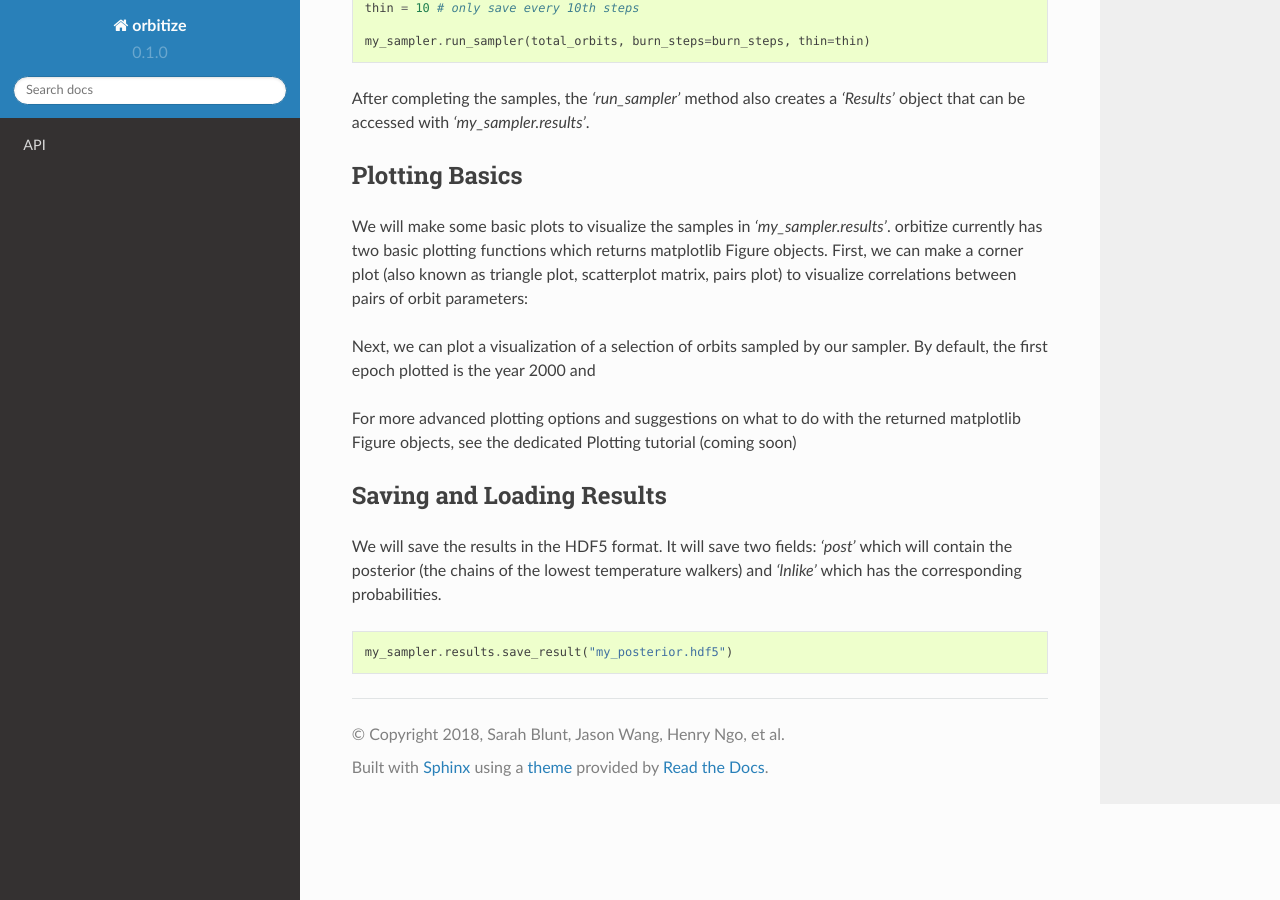
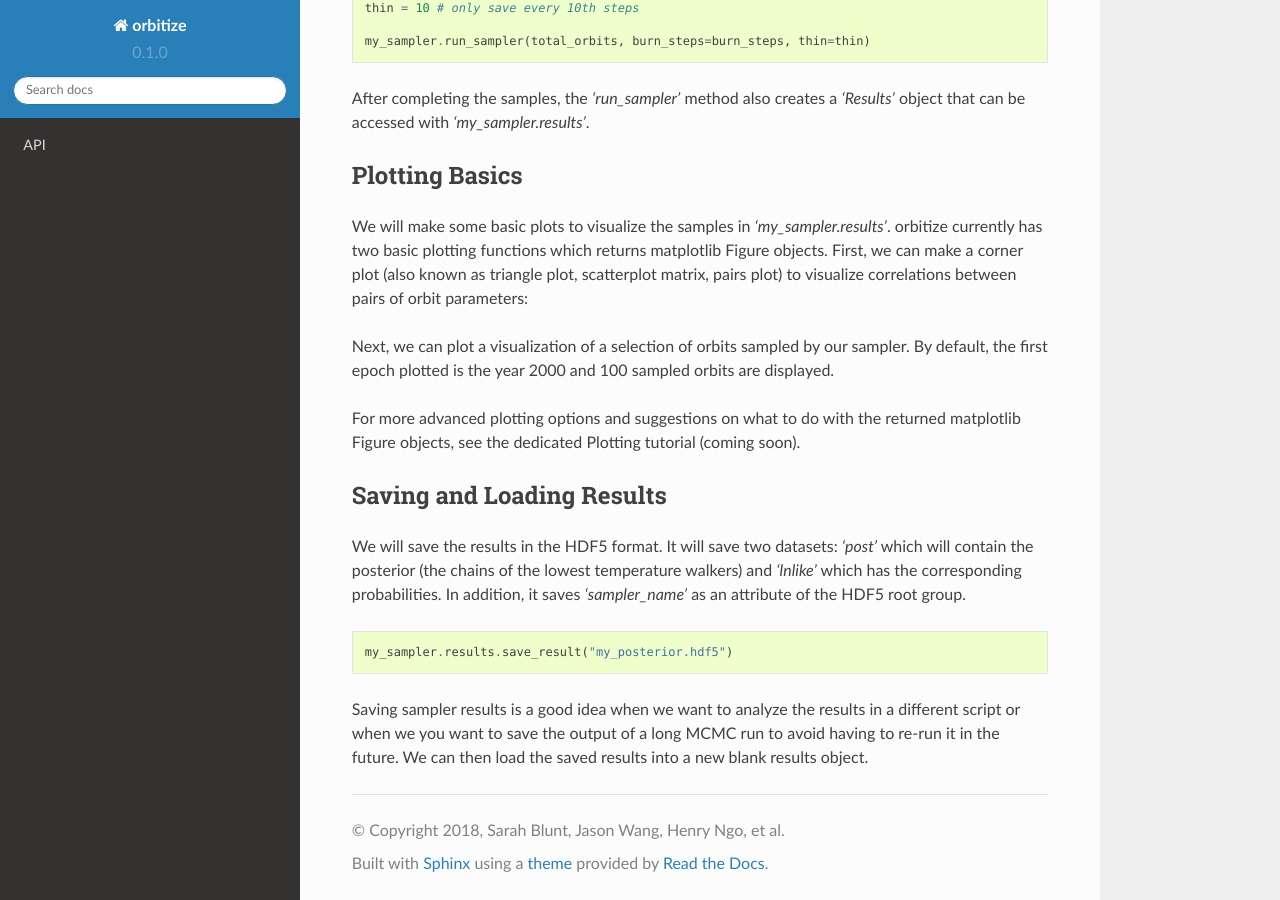
Before and after one commit to sblunt/orbitize, a Sphinx documentation site: the page built from docs/mcmc.rst, in a window 1280 px wide and 900 px high, scrolled down 1553 px. Built offline with Sphinx 7.4.7 and the Read the Docs theme 2.0.0, drawn with Linux system fonts in a browser that asks for light colours.

Commit message:
Added basic saving/loading info to mcmc.rst

```diff
--- a/docs/mcmc.rst
+++ b/docs/mcmc.rst
@@ -90,7 +90,7 @@ triangle plot, scatterplot matrix, pairs plot) to visualize correlations between
 
 
 Next, we can plot a visualization of a selection of orbits sampled by our sampler. By default, the first epoch
-plotted is the year 2000 and
+plotted is the year 2000 and 100 sampled orbits are displayed.
 
 .. code-block: python
     orbit_plot_fig = my_sampler.results.plot_orbits(
@@ -101,14 +101,26 @@ plotted is the year 2000 and
 
 
 For more advanced plotting options and suggestions on what to do with the returned matplotlib Figure objects,
-see the dedicated Plotting tutorial (coming soon)
+see the dedicated Plotting tutorial (coming soon).
 
 
 Saving and Loading Results
 --------------------------
-We will save the results in the HDF5 format. It will save two fields: `'post'` which will contain the posterior
-(the chains of the lowest temperature walkers) and `'lnlike'` which has the corresponding probabilities.
+We will save the results in the HDF5 format. It will save two datasets: `'post'` which will contain the posterior
+(the chains of the lowest temperature walkers) and `'lnlike'` which has the corresponding probabilities. In addition,
+it saves `'sampler_name'` as an attribute of the HDF5 root group.
 
 .. code-block:: python
 
     my_sampler.results.save_result("my_posterior.hdf5")
+
+
+Saving sampler results is a good idea when we want to analyze the results in a different script or when we you want to
+save the output of a long MCMC run to avoid having to re-run it in the future. We can then load the saved results into
+a new blank results object.
+
+.. code-block: python
+
+    from orbitize import results
+    loaded_results = results.Results() # Create blank results object for loading
+    loaded_results.load_results("my_posterior.hdf5", format="hdf5", append=False)
```
